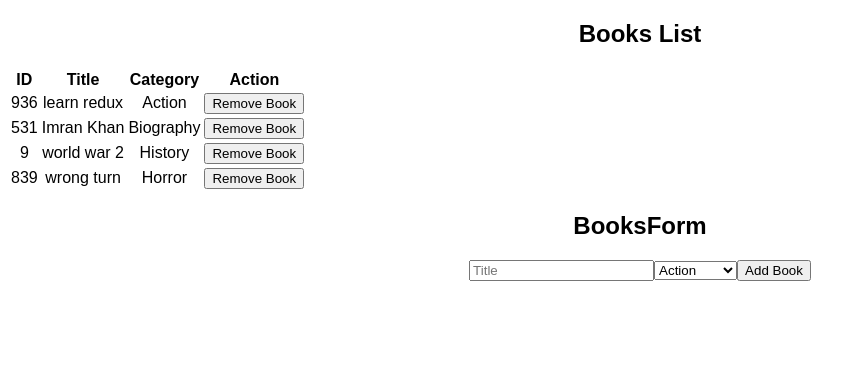
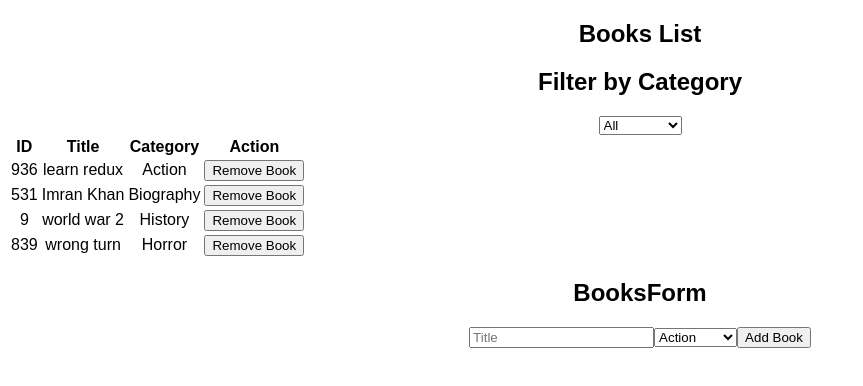
Before and after one commit to TashfeenRao/react-bookstore, a React (Create React App) app: page / in a window 1280 px wide. Shown: the top 386 px of the page, without its empty margins (0-863 px from the left). Built offline with nearby package versions, Linux system fonts and the light colour scheme.

Commit message:
Added filter actions, component and reducer

```diff
--- a/src/actions/index.js
+++ b/src/actions/index.js
@@ -1,6 +1,7 @@
 const Actions = (() => {
   const CREATE_BOOK = 'CREATE_BOOK';
   const REMOVE_BOOK = 'REMOVE_BOOK';
+  const CHANGE_FILTER = 'CHANGE_FILTER';
 
   const createBook = book => ({
     type: CREATE_BOOK,
@@ -12,11 +13,18 @@ const Actions = (() => {
     book,
   });
 
+  const changeFilter = book => ({
+    type: CHANGE_FILTER,
+    book,
+  })
+
   return {
     createBook,
     removeBook,
+    changeFilter,
     CREATE_BOOK,
     REMOVE_BOOK,
+    CHANGE_FILTER,
   };
 })();
 
--- a/src/components/container/BooksForm.js
+++ b/src/components/container/BooksForm.js
@@ -2,6 +2,7 @@ import React, { Component } from 'react';
 import { connect } from 'react-redux';
 import PropTypes from 'prop-types';
 import Actions from '../../actions/index';
+import categories from './categories';
 
 class BooksForm extends Component {
   constructor(props) {
@@ -13,7 +14,6 @@ class BooksForm extends Component {
       category: '',
     };
 
-    this.categories = ['Action', 'Biography', 'History', 'Horror', 'Kids', 'Learning', 'Sci-Fi'];
     this.handleChange = this.handleChange.bind(this);
     this.handleSubmit = this.handleSubmit.bind(this);
   }
@@ -48,7 +48,7 @@ class BooksForm extends Component {
         <form onSubmit={this.handleSubmit}>
           <input type="text" placeholder="Title" name="title" onChange={this.handleChange} value={title} required />
           <select name="category" onChange={this.handleChange} value={category}>
-            {this.categories.map(cat => (
+            {categories.map(cat => (
               <option key={cat}>{cat}</option>
             ))}
           </select>
--- a/src/components/container/BooksList.js
+++ b/src/components/container/BooksList.js
@@ -3,17 +3,24 @@ import { connect } from 'react-redux';
 import PropTypes from 'prop-types';
 import Book from '../presentational/Book';
 import Actions from '../../actions/index';
+import CategoryFilter from '../presentational/CategoryFilter';
 
 class BooksList extends Component {
   constructor(props) {
     super(props);
 
     this.handleRemoveBook = this.handleRemoveBook.bind(this);
+    this.handleFilterChange = this.handleFilterChange.bind(this);
   }
 
   handleRemoveBook(book) {
     const { deleteBook } = this.props;
     deleteBook(book);
+  }
+
+  handleFilterChange(book) {
+    const { filterBook } = this.props;
+    filterBook(book);
   }
 
   render() {
@@ -22,6 +29,7 @@ class BooksList extends Component {
       <div className="booksList">
         <h2>Books List</h2>
 
+        <CategoryFilter changeFilter={this.handleFilterChange} />
         <table>
           <thead>
             <tr>
@@ -52,6 +60,11 @@ const mapDispatchToProps = dispatch => ({
   deleteBook: book => {
     dispatch(Actions.removeBook(book));
   },
+
+  filterBook: book => {
+    dispatch(Actions.changeFilter(book));
+  },
+
 });
 
 export default connect(mapStateToProps, mapDispatchToProps)(BooksList);
--- /dev/null
+++ b/src/components/container/categories.js
@@ -0,0 +1,3 @@
+const categories = ['Action', 'Biography', 'History', 'Horror', 'Kids', 'Learning', 'Sci-Fi'];
+
+export default categories;
--- /dev/null
+++ b/src/components/presentational/CategoryFilter.js
@@ -0,0 +1,21 @@
+/* eslint-disable react/forbid-prop-types */
+import React from 'react';
+// import PropTypes from 'prop-types';
+const categories = ['All', 'Action', 'Biography', 'History', 'Horror', 'Kids', 'Learning', 'Sci-Fi'];
+
+export default function CategoryFilter(props) {
+  const { changeFilter } = props;
+
+  return (
+    <div className="categoryFilter">
+      <h2>Filter by Category</h2>
+      <select name="catFilter" onChange={(e) => changeFilter}>
+        {
+          categories.map(cat => (
+            <option key={cat}>{cat}</option>
+          ))
+        }
+      </select>
+    </div>
+  );
+}
--- /dev/null
+++ b/src/reducers/Filter.js
@@ -0,0 +1,11 @@
+import Actions from '../actions/index';
+
+const FilterReducer = (state = 'All', action) => {
+  switch (action.type) {
+    case Actions.CHANGE_FILTER:
+      return action.book;
+    default:
+      return state;
+  }
+};
+export default FilterReducer;
--- a/src/reducers/index.js
+++ b/src/reducers/index.js
@@ -1,8 +1,10 @@
 import { createStore, combineReducers } from 'redux';
 import BookReducer from './Book';
+import FilterReducer from  './Filter';
 
 const reducers = combineReducers({
   books: BookReducer,
+  filters: FilterReducer,
 });
 
 const store = createStore(reducers);
```
